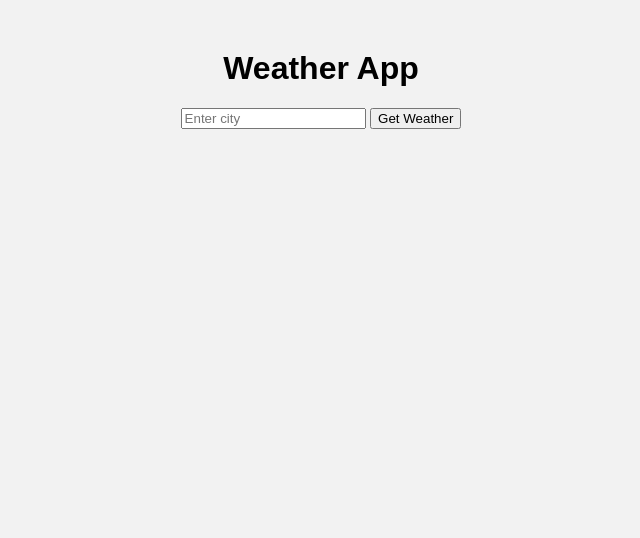
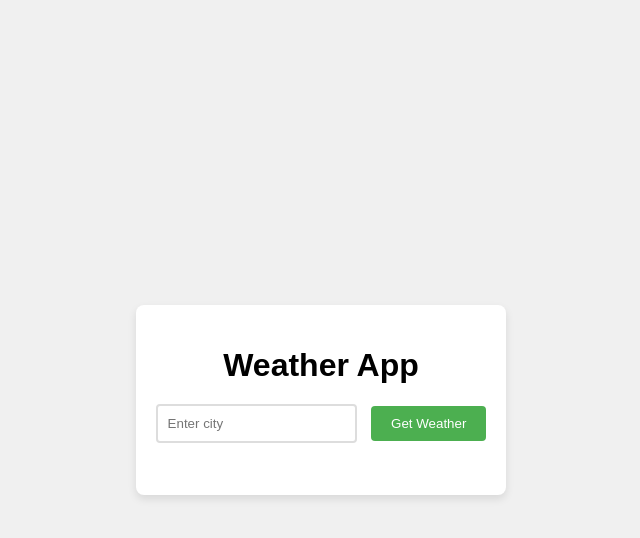
Before and after one commit to Mariammal25/Weather-, a plain HTML site: page index.html in a window 1280 px wide. Shown: the whole page, without its empty margins (319-959 px from the left). Drawn offline with Linux system fonts and the light colour scheme.

Commit message:
style.css

````diff
--- a/style.css
+++ b/style.css
@@ -1,59 +1,55 @@
-CSS (in style.css file)
-```
 body {
     font-family: Arial, sans-serif;
-    background-color: #f2f2f2;
+    display: flex;
+    justify-content: center;
+    align-items: center;
+    height: 100vh;
+    margin: 0;
+    background-color: #f0f0f0;
 }
 
-.weather-calculator {
-    width: 300px;
-    margin: 50px auto;
+.weather-container {
     text-align: center;
-    background-color: #fff;
+    background-color: white;
     padding: 20px;
-    border: 1px solid #ddd;
-    box-shadow: 0 0 10px rgba(0, 0, 0, 0.1);
+    border-radius: 8px;
+    box-shadow: 0 4px 8px rgba(0, 0, 0, 0.1);
 }
 
-.weather-calculator form {
+h1 {
     margin-bottom: 20px;
 }
 
-.weather-calculator label {
-    display: block;
-    margin-bottom: 10px;
+input {
+    padding: 10px;
+    margin-right: 10px;
+    border: 2px solid #ddd;
+    border-radius: 4px;
 }
 
-.weather-calculator input[type="number"] {
-    width: 100%;
-    height: 30px;
-    margin-bottom: 20px;
-    padding: 10px;
-    box-sizing: border-box;
-}
-
-.weather-calculator button[type="button"] {
-    width: 100%;
-    height: 40px;
+button {
+    padding: 10px 20px;
+    border: none;
     background-color: #4CAF50;
-    color: #fff;
-    padding: 10px;
-    border: none;
-    border-radius: 5px;
+    color: white;
+    border-radius: 4px;
     cursor: pointer;
 }
 
-.weather-calculator button[type="button"]:hover {
-    background-color: #3e8e41;
+button:hover {
+    background-color: #45a049;
 }
 
-.result {
+#weather-info {
     margin-top: 20px;
 }
 
-.result h2 {
-    font-size: 24px;
-    color: #666;
+#temperature {
+    font-size: 2em;
+    font-weight: bold;
 }
-body {    font-family: Arial, sans-serif;    background-color: #f2f2f2;}.weather-container {    width: 300px;    margin: 50px auto;    text-align: center;@@ -13,19 +15,43 @@ body {    box-shadow: 0 0 10px rgba(0, 0, 0, 0.1);}.weather-container h1 {    font-size: 24px;    margin-bottom: 10px;}.weather-container h2 {    font-size: 18px;    color: #666;    margin-bottom: 20px;}.weather-container h3 {    font-size: 16px;    color: #999;    margin-bottom: 10px;}
-0 commit commentsComments0 (0)Lock conversation
+
+#description {
+    font-size: 1.2em;
+    color: #555;
+}
````
